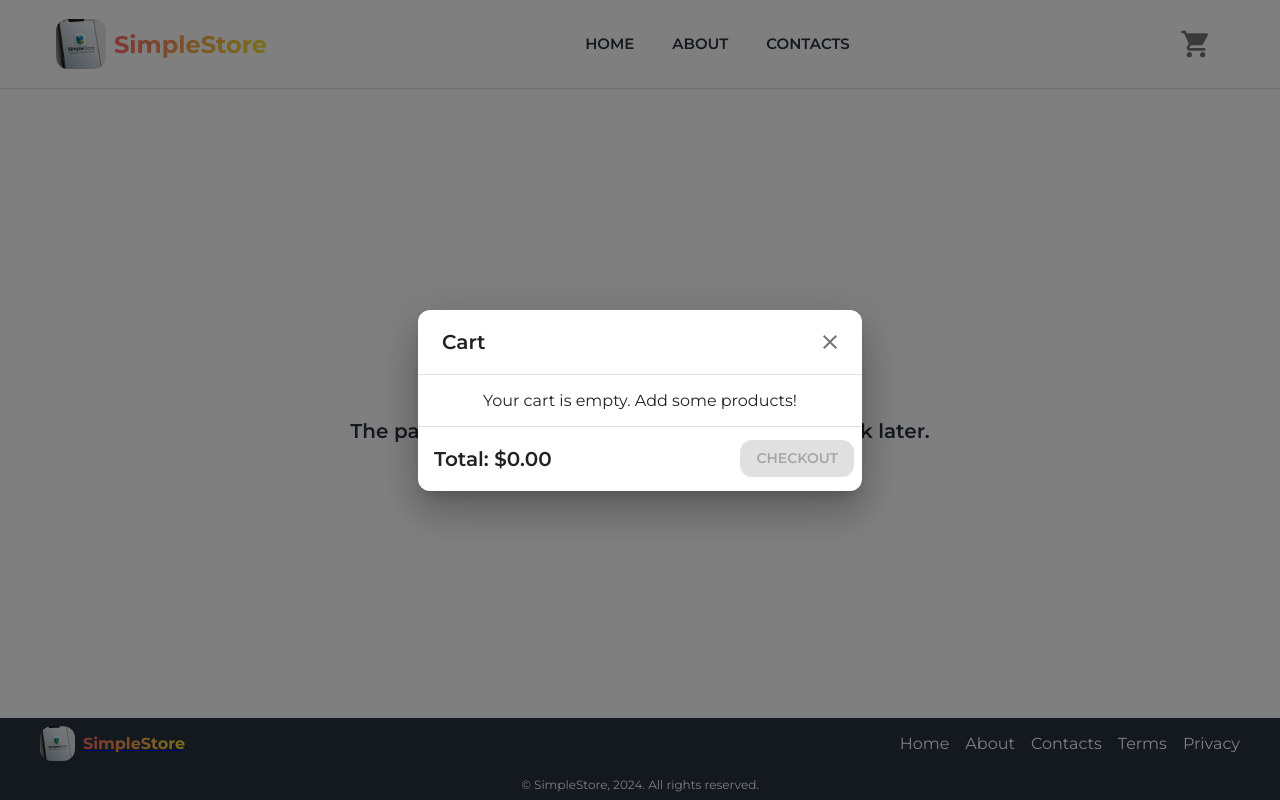
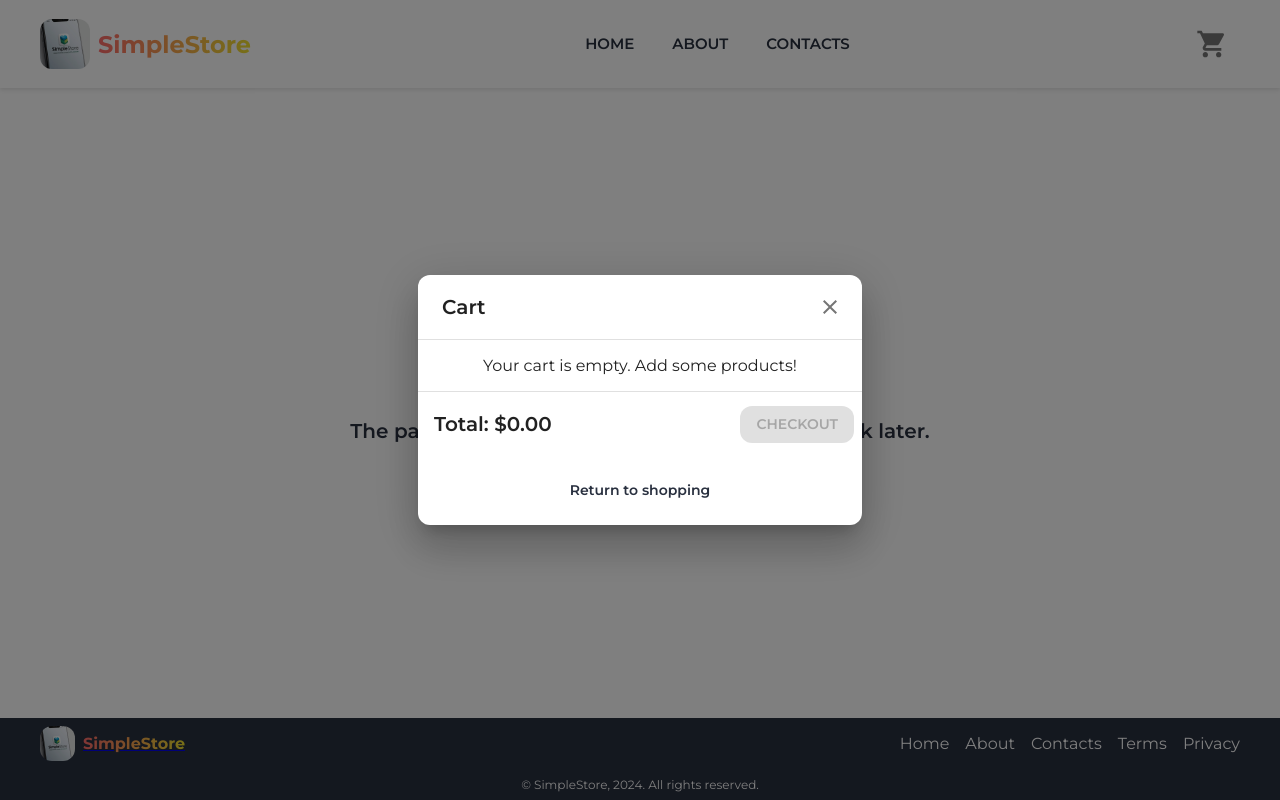
Before and after one commit to VSheplyakov/simple-store, a Next.js app: page /about in a window 1280 px wide. Both pictures are taken after a click on the button 1196 px from the left and 44 px from the top of the page. Built offline with nearby package versions, Linux system fonts and the light colour scheme.

Commit message:
fix styles

```diff
--- a/app/components/CartDialog/CartDialog.tsx
+++ b/app/components/CartDialog/CartDialog.tsx
@@ -9,6 +9,7 @@ import {
   Typography,
   Divider,
   Stack,
+  Button,
 } from "@mui/material";
 import CloseIcon from "@mui/icons-material/Close";
 import AddIcon from "@mui/icons-material/Add";
@@ -132,8 +133,14 @@ export default function CartDialog() {
         <Box sx={{ flexGrow: 1 }} p={1}>
           <Typography variant="h6">Total: ${totalPrice.toFixed(2)}</Typography>
         </Box>
+
         <CheckoutButton />
       </DialogActions>
+      <Box width={"100%"} textAlign={"center"} p={2}>
+        <Button onClick={closeCart} sx={{ textTransform: "none" }}>
+          Return to shopping
+        </Button>
+      </Box>
     </Dialog>
   );
 }
--- a/app/components/Header/Header.tsx
+++ b/app/components/Header/Header.tsx
@@ -1,4 +1,4 @@
-import { Button, Divider, Stack, Typography } from "@mui/material";
+import { Button, Stack, Typography } from "@mui/material";
 import Image from "next/image";
 import Link from "next/link";
 import { headerConfig } from "./headerConfig";
@@ -7,21 +7,28 @@ import CartButton from "./CartButton";
 
 export default function Header() {
   return (
-    <>
+    <Stack
+      maxWidth="100vw"
+      position="sticky"
+      sx={{
+        top: 0,
+        p: 2,
+        backgroundColor: "white",
+        zIndex: 1100,
+        boxShadow: "0 2px 4px rgba(0,0,0,0.1)",
+      }}
+    >
       <Stack
-        maxWidth={"lg"}
+        maxWidth="lg"
+        width="100%"
         m="0 auto"
-        width={"100%"}
-        direction={"row"}
-        justifyContent={"space-between"}
-        alignItems={"center"}
-        sx={{
-          p: 2,
-        }}
+        direction="row"
+        justifyContent="space-between"
+        alignItems="center"
       >
         <Link href="/" style={{ textDecoration: "none", color: "inherit" }}>
           <Stack
-            direction={"row"}
+            direction="row"
             sx={{
               alignItems: "center",
               gap: 1,
@@ -50,7 +57,7 @@ export default function Header() {
         </Link>
         <Stack
           sx={{ display: { xs: "none", md: "flex" } }}
-          direction={"row"}
+          direction="row"
           gap={2}
         >
           {headerConfig.map((item) => (
@@ -62,10 +69,10 @@ export default function Header() {
           ))}
         </Stack>
         <Stack
-          direction={"row"}
+          direction="row"
           gap={10}
-          alignItems={"center"}
-          justifyContent={"space-between"}
+          alignItems="center"
+          justifyContent="space-between"
         >
           <Stack>
             <Stack direction="row">
@@ -75,7 +82,6 @@ export default function Header() {
           </Stack>
         </Stack>
       </Stack>
-      <Divider />
-    </>
+    </Stack>
   );
 }
```
Also changed, not shown: app/components/Recommendation/AdCaroucel.tsx (+8 -2 lines).
